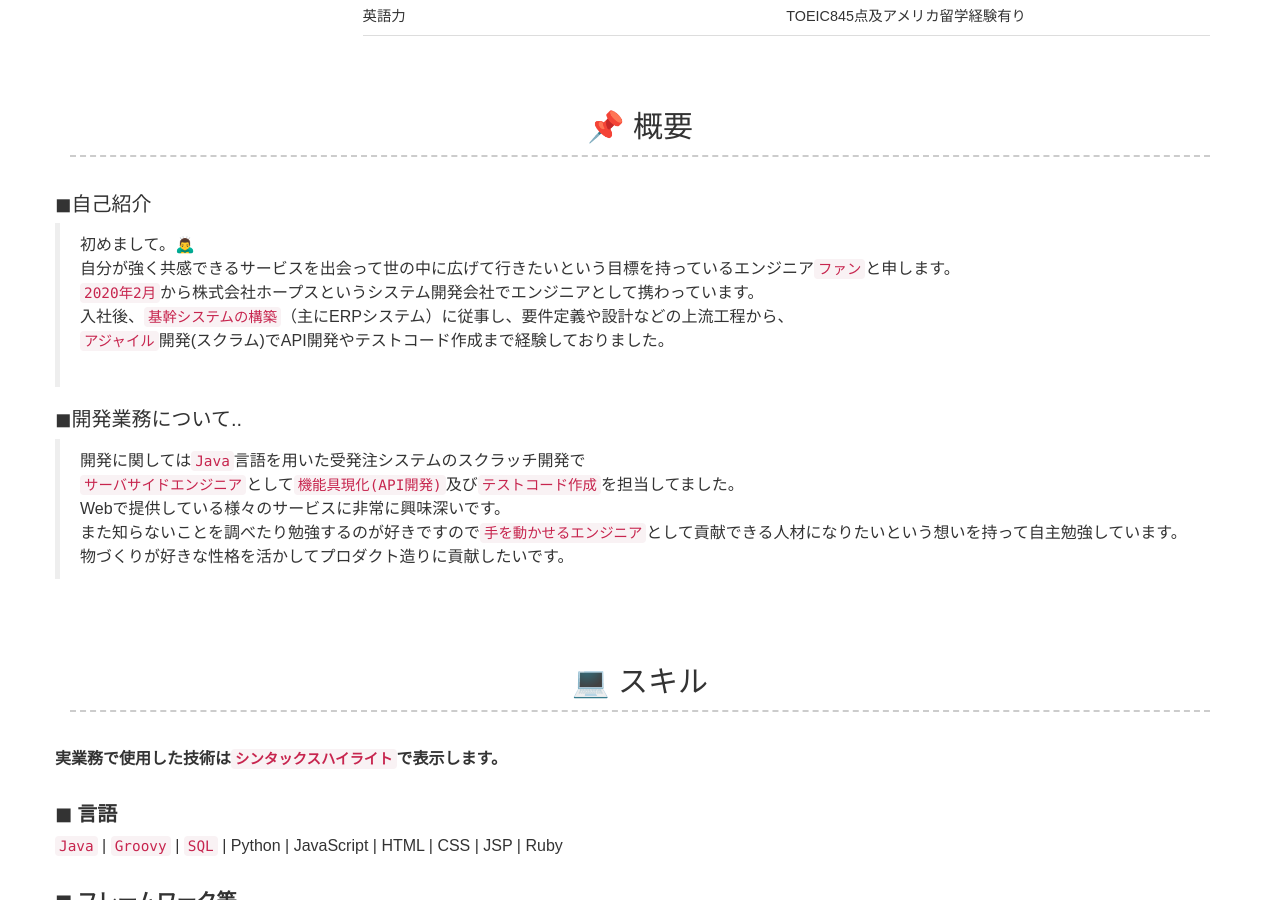
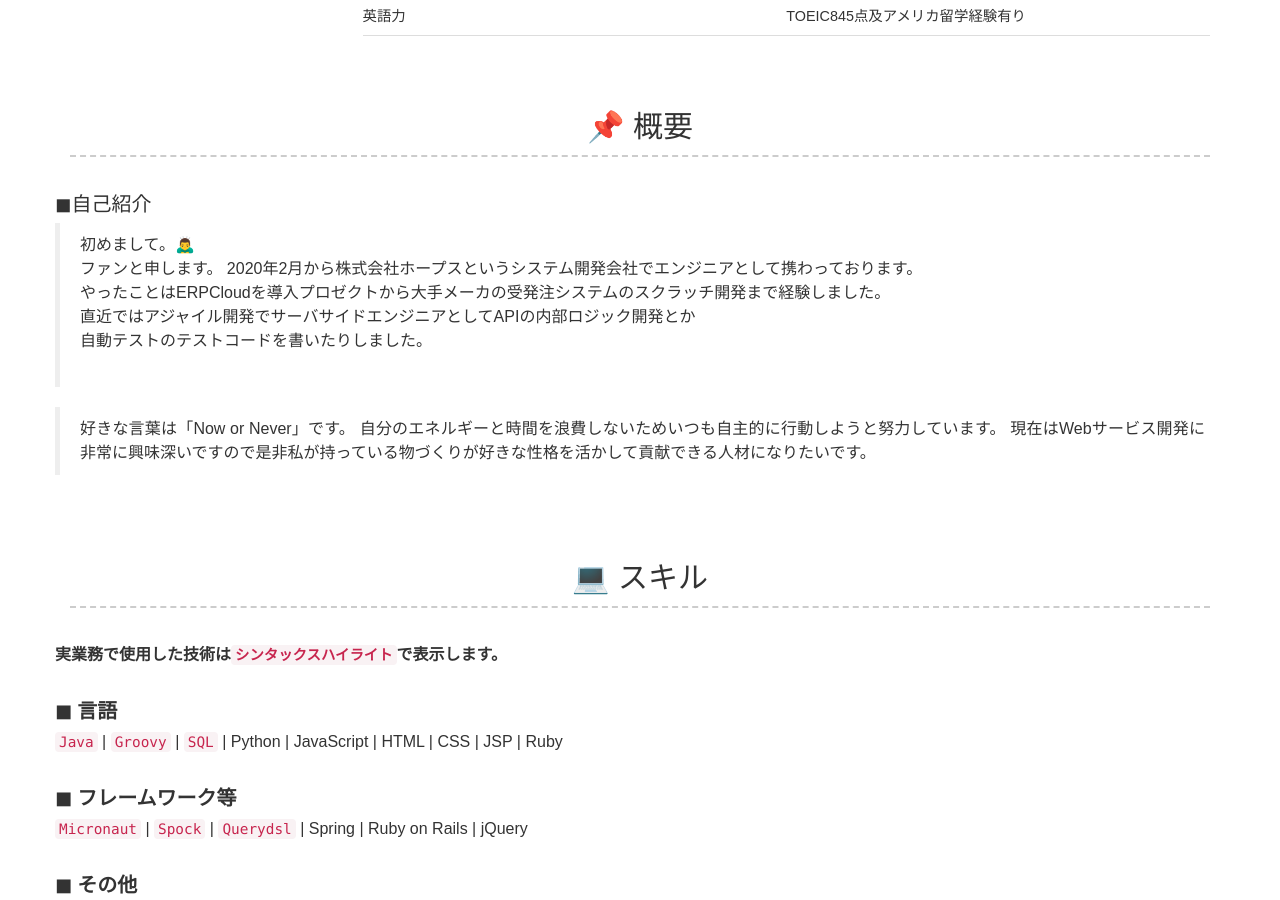
Before and after one commit to SeungyeonHwang/SeungyeonHwang.github.io, a Jekyll site: the page built from index.md, in a window 1280 px wide and 900 px high, scrolled down 612 px. Built offline with Jekyll 4.4.1, drawn with Linux system fonts in a browser that asks for light colours; nearby versions of some CDN libraries.

Commit message:
no message

```diff
--- a/_config.yml
+++ b/_config.yml
@@ -37,21 +37,18 @@ about_content: |
 # Activity Section
 activity_title: 📌 概要
 activity_content: |
-  ## ◼︎自己紹介
-  > 初めまして。🙇‍♂️
-    自分が強く共感できるサービスを出会って世の中に広げて行きたいという目標を持っているエンジニア`ファン`と申します。
-  > `2020年2月`から株式会社ホープスというシステム開発会社でエンジニアとして携わっています。
-    入社後、`基幹システムの構築`（主にERPシステム）に従事し、要件定義や設計などの上流工程から、
-    `アジャイル`開発(スクラム)でAPI開発やテストコード作成まで経験しておりました。
-  <br>
+    ## ◼︎自己紹介
+    > 初めまして。🙇‍♂️
+      ファンと申します。
+      2020年2月から株式会社ホープスというシステム開発会社でエンジニアとして携わっております。
+      やったことはERPCloudを導入プロゼクトから大手メーカの受発注システムのスクラッチ開発まで経験しました。
+    > 直近ではアジャイル開発でサーバサイドエンジニアとしてAPIの内部ロジック開発とか
+      自動テストのテストコードを書いたりしました。
+      <br>
 
-  ## ◼︎開発業務について..
-  > 開発に関しては`Java`言語を用いた受発注システムのスクラッチ開発で
-  `サーバサイドエンジニア`として`機能具現化(API開発)`及び`テストコード作成`を担当してました。
-  > Webで提供している様々のサービスに非常に興味深いです。
-  > また知らないことを調べたり勉強するのが好きですので`手を動かせるエンジニア`として貢献できる人材になりたいという想いを持って自主勉強しています。
-  > 物づくりが好きな性格を活かしてプロダクト造りに貢献したいです。
-
+    > 好きな言葉は「Now  or  Never」です。
+      自分のエネルギーと時間を浪費しないためいつも自主的に行動しようと努力しています。
+      現在はWebサービス開発に非常に興味深いですので是非私が持っている物づくりが好きな性格を活かして貢献できる人材になりたいです。
 # Skill Section
 skill_title: 💻 スキル
 skill_content: |
--- a/_data/experience.yml
+++ b/_data/experience.yml
@@ -18,7 +18,6 @@
     - 外部システムからの`マスタ情報連携(バッチ処理)`
       - AWSからCSVファイルをダウンロードしてそれをシステムの方にインサートする処理
     - 自動テストのためにSeedテーブル作成及び`テストコード`作成（Groovy）
-
     <br>
     日々やることはスプリントプラニング段階で詳細化して置くため、
     かなり明確ですが<U>担当した教務以外にもDBでの無駄なSQLQueryが乱立して性能が低下したり、
@@ -41,6 +40,7 @@
     - 全体会議や無駄話で時間が延びる時がある。
     - タスクを詳細化する際に全員と話しをすることで見積もりに甘いところを見つける可能性が高まります。
     <br>
+
     そして、毎日必要な部分を自主勉強しながら進む感じでしたので
     <U>個人的に技術的な疑問や提案があれば共有して皆が見れることができた方が良いと思い、プロジェクトマネージャさんに提案</U>したことがありました。
     結果的にスラックのチャンネルが作られて全ての開発メンバーが必要な内容を質問したり回答したりすることができるようになりました。
```
